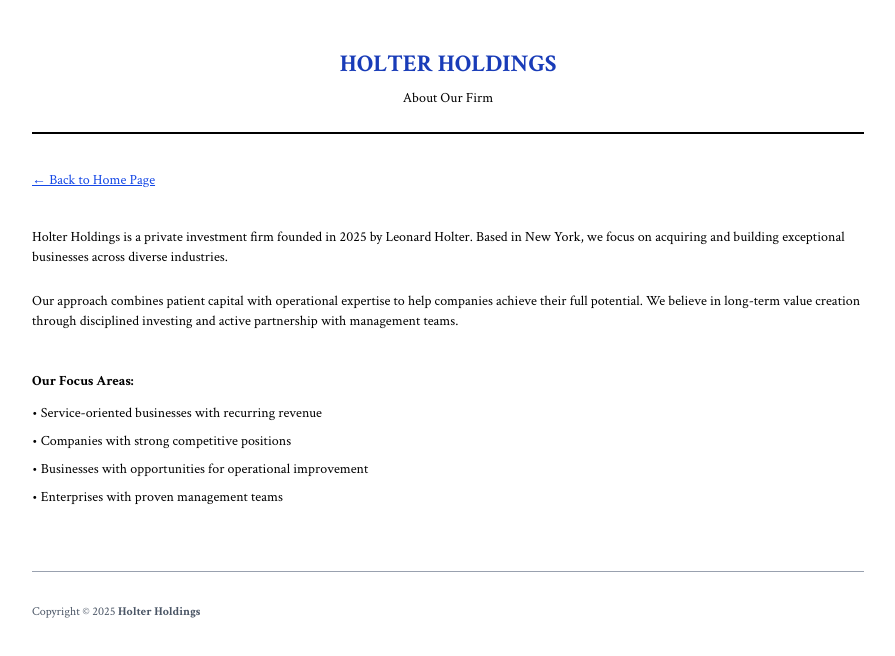
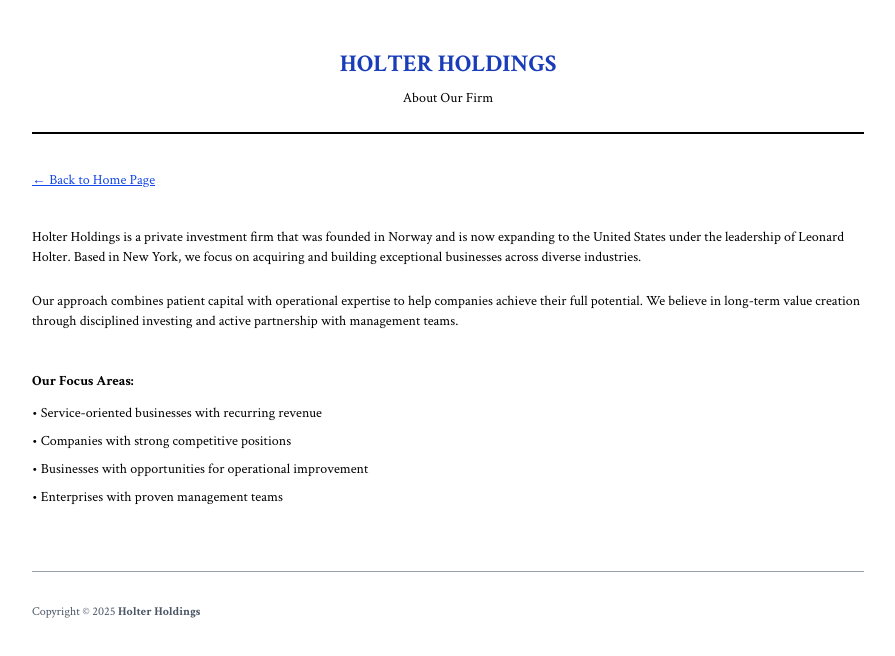
Before and after one commit to LeonardHolter/HolterHoldings, a Next.js app: page /about in a window 1280 px wide. Shown: the top 656 px of the page, without its empty margins (192-1087 px from the left). Built offline with nearby package versions, Linux system fonts and the light colour scheme; a web font is replaced by a local one.

Commit message:
Update about section to reflect Norwegian origins and US expansion

```diff
--- a/src/app/about/page.tsx
+++ b/src/app/about/page.tsx
@@ -30,7 +30,8 @@ export default function About() {
         {/* About Content */}
         <div className="text-sm space-y-6">
           <p className="text-black">
-            Holter Holdings is a private investment firm founded in 2025 by Leonard Holter.
+            Holter Holdings is a private investment firm that was founded in Norway and is
+            now expanding to the United States under the leadership of Leonard Holter.
             Based in New York, we focus on acquiring and building exceptional businesses
             across diverse industries.
           </p>
```
